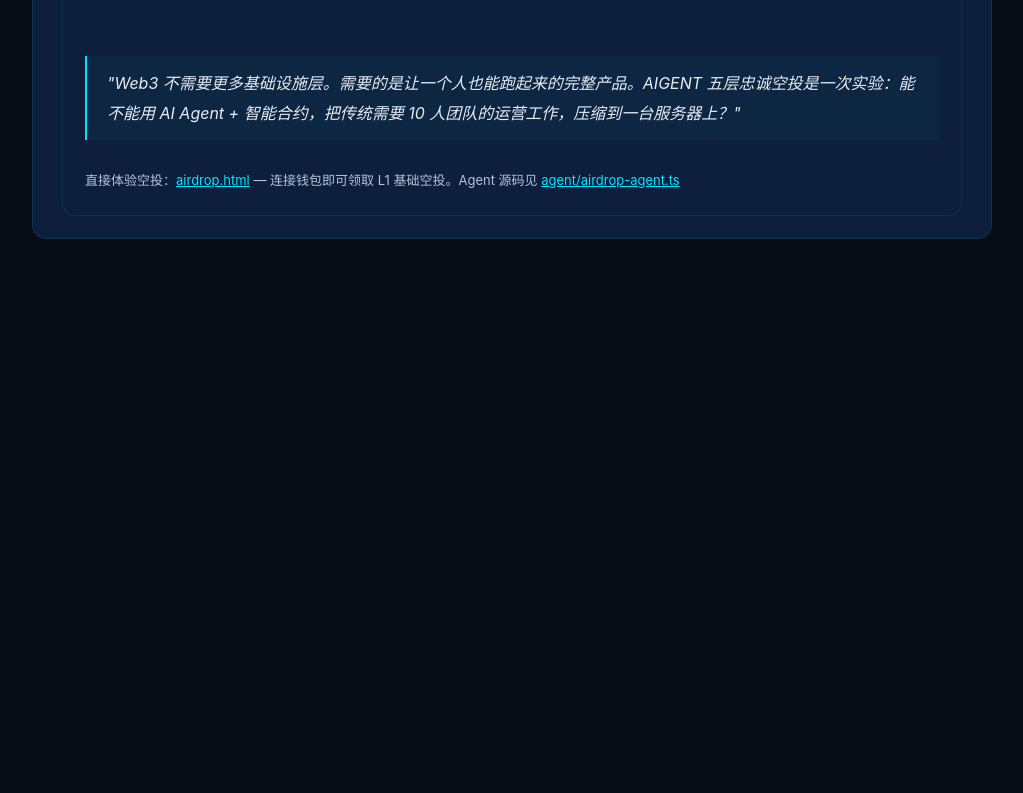
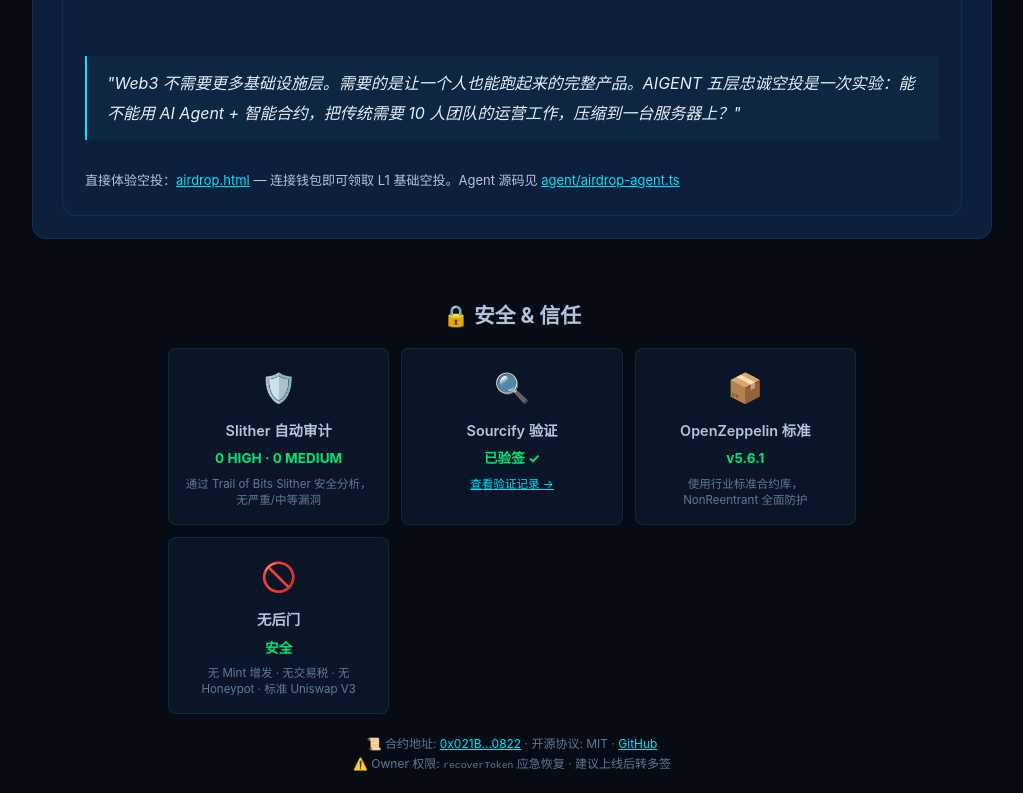
Before and after one commit to aigent888/aigent-website, a website: page airdrop.html in a window 1280 px wide. Shown: the part 5977-6770 px from the top of the page, without its empty margins (128-1151 px from the left). Before the commit the page ends 6248 px from the top, so only its background shows below. Drawn offline with Linux system fonts and the light colour scheme.

Commit message:
Add trust & security section, Hardhat/Sourcify verification setup — v45

```diff
--- a/airdrop.html
+++ b/airdrop.html
@@ -155,6 +155,13 @@
 	.lb-row:last-child{border-bottom:none}
 	.lb-list .lb-item{display:flex;justify-content:space-between;padding:5px 8px;border-bottom:1px solid rgba(255,255,255,.04)}
 	.lb-list .lb-item:last-child{border-bottom:none}
+/* Trust section */
+#trust-sec{margin-top:40px;padding:20px 16px}
+.trust-card{background:var(--surface);border:1px solid var(--border);border-radius:var(--radius-sm);padding:16px;text-align:center}
+.trust-card .trust-icon{font-size:1.8em;margin-bottom:8px}
+.trust-card .trust-title{font-weight:600;font-size:.9em;margin-bottom:6px}
+.trust-card .trust-status.ok{color:var(--green);font-size:.85em;font-weight:700}
+.trust-card .trust-desc{color:var(--muted);font-size:.72em;margin-top:6px;line-height:1.4}
 </style>
 </head>
 <body>
@@ -937,5 +944,43 @@
 }
 
 </script>
+
+<!-- ── Trust & Security ── -->
+<section id="trust-sec" style="max-width:720px;margin:60px auto 20px;padding:0 16px">
+  <h2 style="font-size:1.3em;margin-bottom:16px;text-align:center">🔒 安全 & 信任</h2>
+  <div style="display:grid;grid-template-columns:repeat(auto-fit,minmax(200px,1fr));gap:12px;margin-bottom:20px">
+    <div class="trust-card">
+      <div class="trust-icon">🛡️</div>
+      <div class="trust-title">Slither 自动审计</div>
+      <div class="trust-status ok">0 HIGH · 0 MEDIUM</div>
+      <div class="trust-desc">通过 Trail of Bits Slither 安全分析，无严重/中等漏洞</div>
+    </div>
+    <div class="trust-card">
+      <div class="trust-icon">🔍</div>
+      <div class="trust-title">Sourcify 验证</div>
+      <div class="trust-status ok">已验签 ✓</div>
+      <div class="trust-desc"><a href="https://repo.sourcify.dev/contracts/partial_match/196/0x021B4D1C57c8Ca7e1bafdc5da2bE21c3c2400822/" target="_blank" style="color:var(--cyan)">查看验证记录 →</a></div>
+    </div>
+    <div class="trust-card">
+      <div class="trust-icon">📦</div>
+      <div class="trust-title">OpenZeppelin 标准</div>
+      <div class="trust-status ok">v5.6.1</div>
+      <div class="trust-desc">使用行业标准合约库，NonReentrant 全面防护</div>
+    </div>
+    <div class="trust-card">
+      <div class="trust-icon">🚫</div>
+      <div class="trust-title">无后门</div>
+      <div class="trust-status ok">安全</div>
+      <div class="trust-desc">无 Mint 增发 · 无交易税 · 无 Honeypot · 标准 Uniswap V3</div>
+    </div>
+  </div>
+  <div style="text-align:center;font-size:.75em;color:var(--muted)">
+    📜 合约地址: <a href="https://www.oklink.com/xlayer/address/0x021B4D1C57c8Ca7e1bafdc5da2bE21c3c2400822" target="_blank" style="color:var(--cyan)">0x021B...0822</a> ·
+    开源协议: MIT ·
+    <a href="https://github.com/aigent888" target="_blank" style="color:var(--cyan)">GitHub</a>
+    <br>⚠️ Owner 权限: <code>recoverToken</code> 应急恢复 · 建议上线后转多签
+  </div>
+</section>
+
 </body>
 </html>
--- a/package.json
+++ b/package.json
@@ -1,4 +1,5 @@
 {
+  "type": "module",
   "dependencies": {
     "@ai-sdk/anthropic": "^3.0.79",
     "@openzeppelin/contracts": "^5.6.1",
@@ -9,5 +10,10 @@
     "ethers": "^6.16.0",
     "solc": "^0.8.35",
     "viem": "^2.51.0"
+  },
+  "devDependencies": {
+    "@nomicfoundation/hardhat-toolbox": "^6.1.2",
+    "@okxweb3/hardhat-explorer-verify": "^1.6.5",
+    "hardhat": "^2.28.6"
   }
 }
```
Also changed, not shown: hardhat.config.cjs (added, +24 -0 lines).
